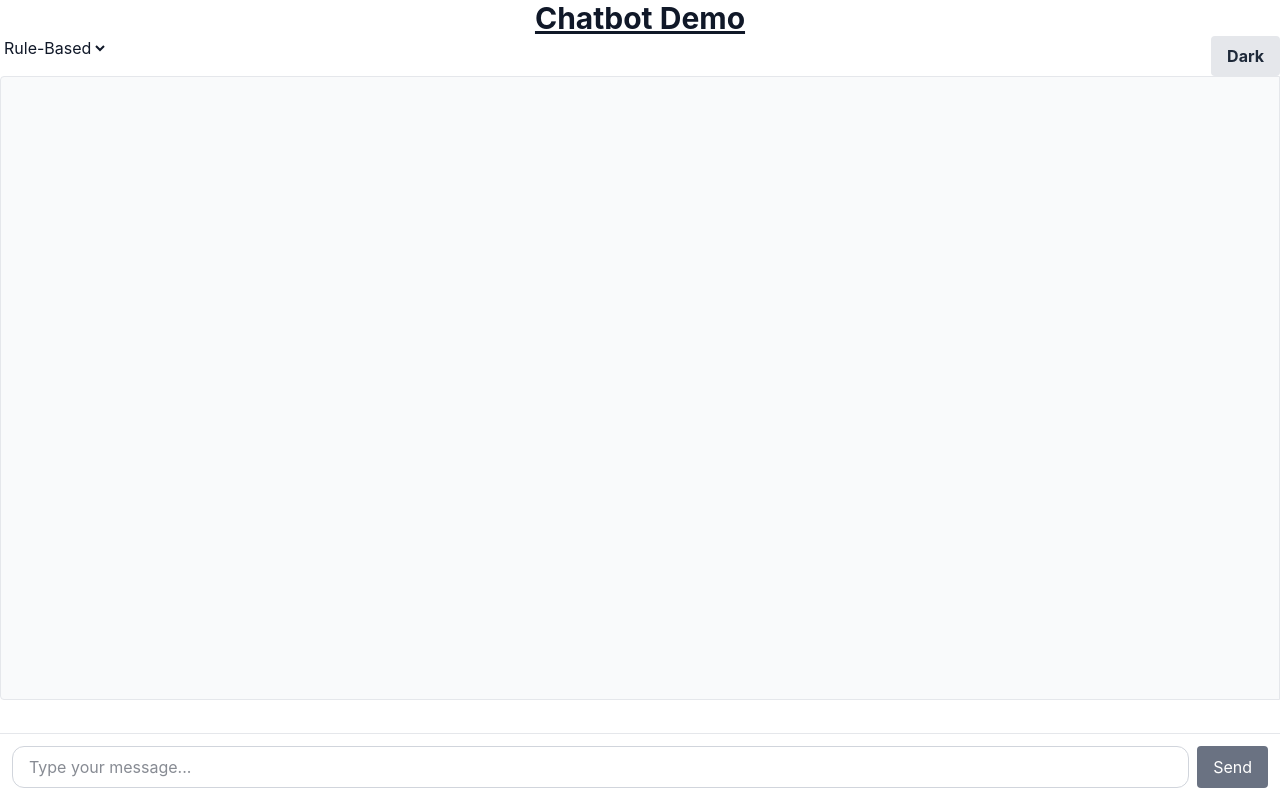
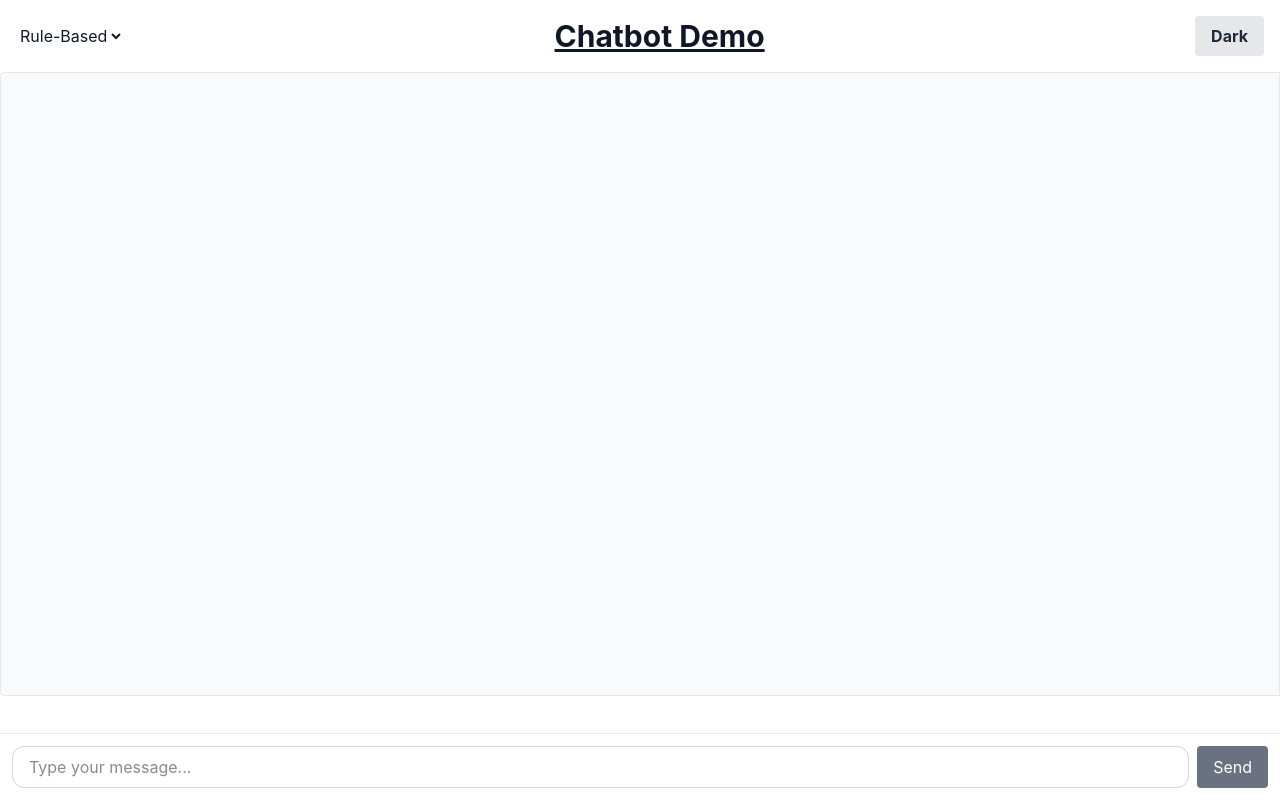
Before and after one commit to Raleese/Chatbot-Demo-Web-App, a React (Vite) app in the folder frontend/: page / in a window 1280 px wide. Built offline with nearby package versions, Linux system fonts and the light colour scheme.

Commit message:
Changin mode now sends a notice

```diff
--- a/frontend/src/App.tsx
+++ b/frontend/src/App.tsx
@@ -22,17 +22,29 @@ function App() {
     ])
   }
 
+  function handleModeChange(newMode: ChatMode) {
+    setMode(newMode)
+    setMessages((prev) => [
+      ...prev,
+      {
+        id: crypto.randomUUID(),
+        role: "bot",
+        text: "Changed mode to " + newMode.toUpperCase(),
+      },
+    ])
+  }
+
   return (
     <div
       className={`flex flex-col min-h-screen transition-colors ${
         isDarkModeActive ? "bg-gray-950 text-gray-100" : "bg-white text-gray-900"
       }`}
     >
-      <h1 className="text-3xl font-bold underline" style={{ textAlign: "center"}}>
-        Chatbot Demo
-      </h1>
-      <div className="flex flex-row justify-between">
-        <ModeSelector mode={mode} onModeChange={setMode} />
+      <div className="flex flex-row justify-between p-4 items-center">
+        <ModeSelector mode={mode} onModeChange={handleModeChange} />
+        <h1 className="text-3xl font-bold underline" style={{ textAlign: "center"}}>
+          Chatbot Demo
+        </h1>
         <DarkModeSelector currentMode={isDarkModeActive} onDarkModeChange={setIsDarkModeActive}/>
       </div>
       <div>
```
